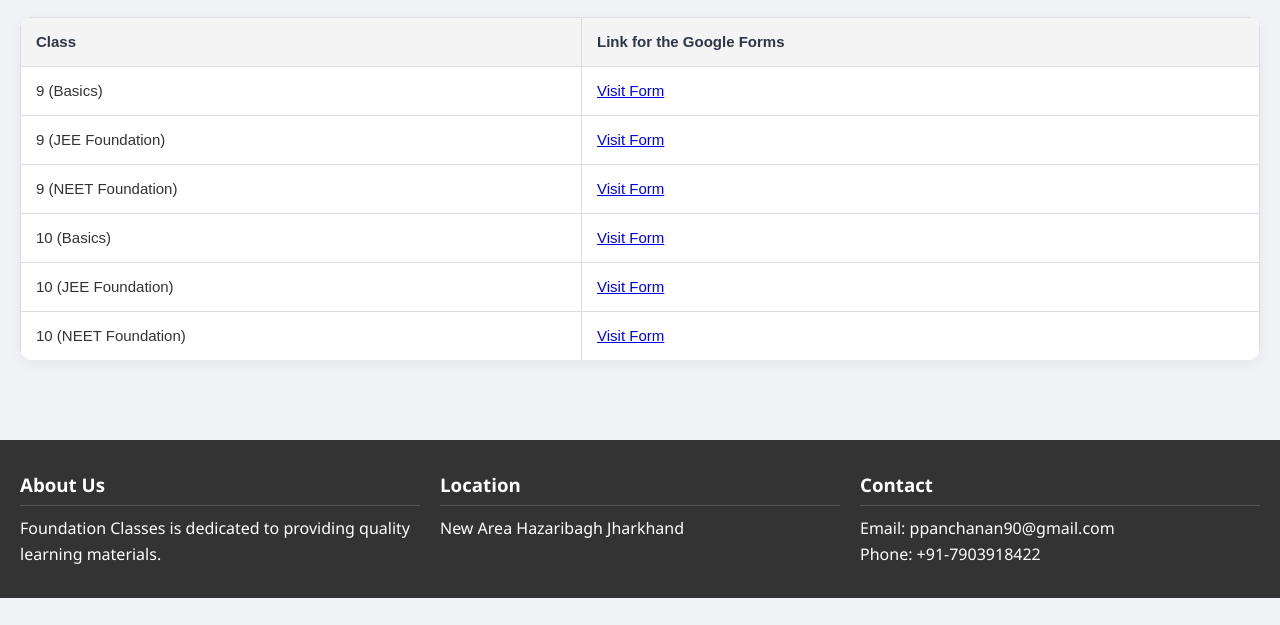
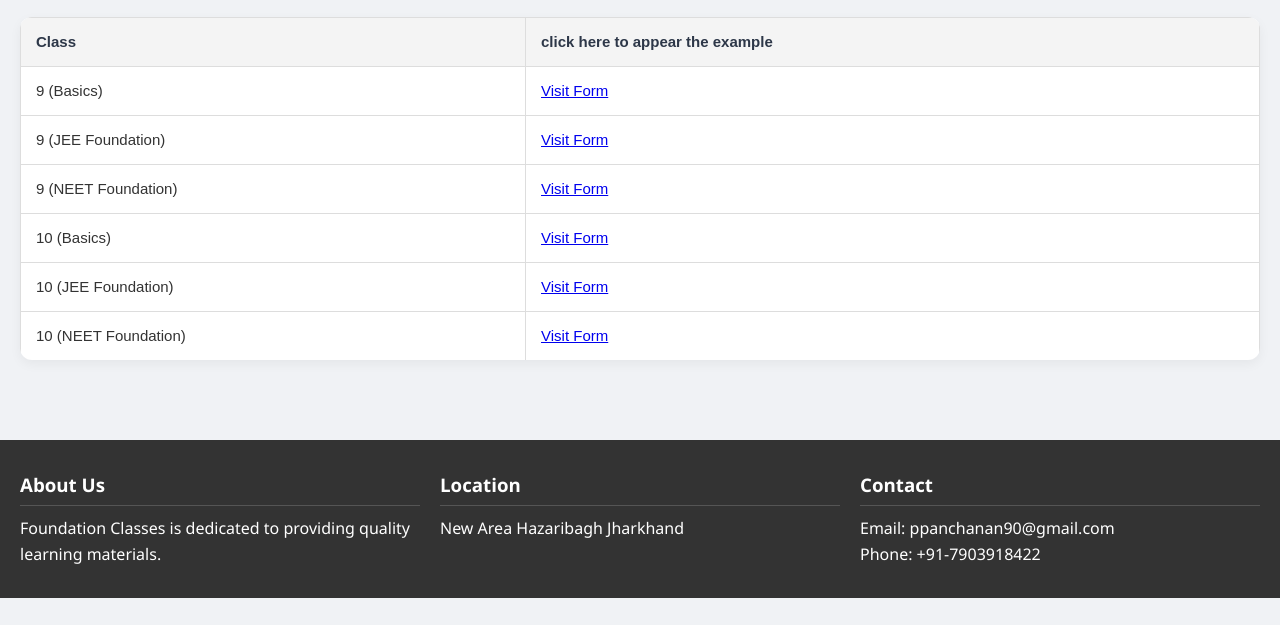
Before and after one commit to adityaprk3/foundation-classes, a plain HTML site: page mcq.html in a window 1280 px wide. Shown: the part 175-800 px from the top of the page. Drawn offline with Linux system fonts and the light colour scheme.

Commit message:
Update mcq.html

```diff
--- a/mcq.html
+++ b/mcq.html
@@ -57,7 +57,7 @@
             <thead>
                 <tr>
                     <th>Class</th>
-                    <th>Link for the Google Forms</th>
+                    <th>click here to appear the example</th>
                 </tr>
             </thead>
             <tbody>
```
